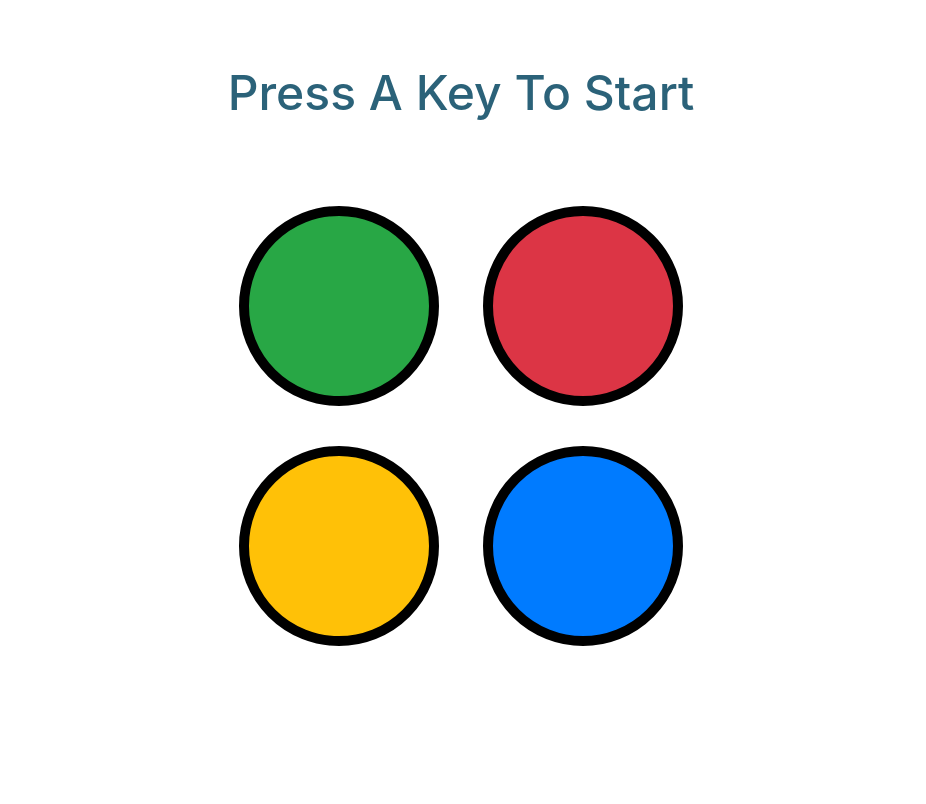
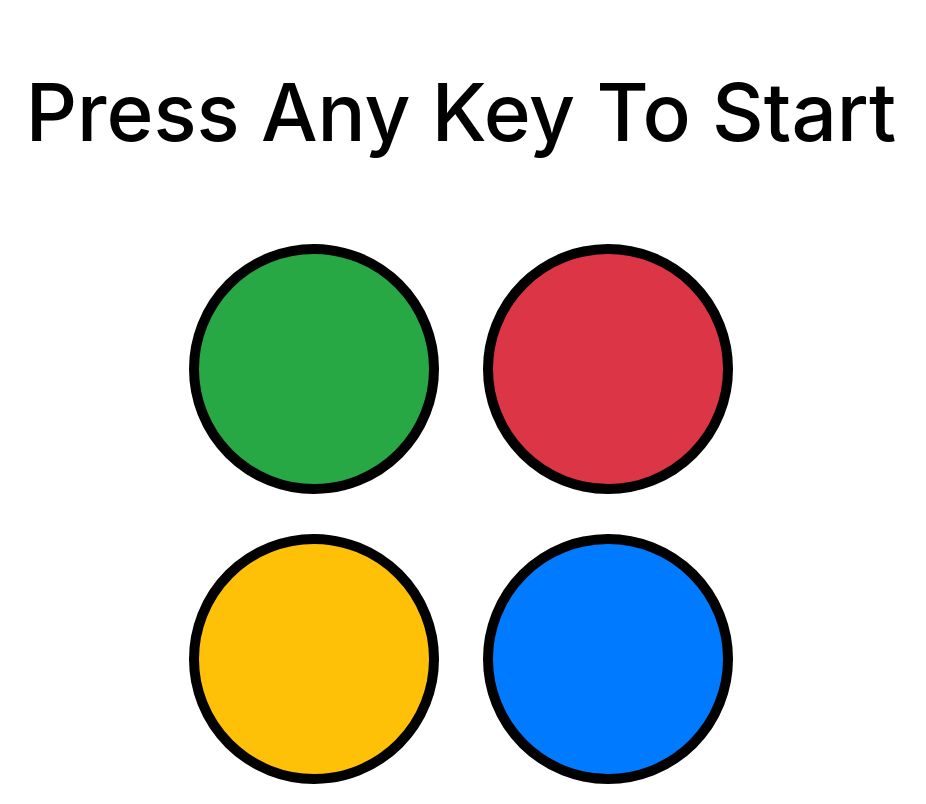
Before and after one commit to Pega-Hackathon/SimonGame, a plain HTML site: page Simon/index.html in a window 1280 px wide. Shown: the whole page, without its empty margins (179-1105 px from the left). Drawn offline with nearby package versions, Linux system fonts and the light colour scheme.

Commit message:
initial design

```diff
--- a/Simon/index.html
+++ b/Simon/index.html
@@ -2,10 +2,10 @@
 <html lang="en" dir="ltr">
   <head>
     <meta charset="utf-8">
-    <title>Simon Classic Game</title>
+    <title>Simon Game</title>
 
     <!-- CSS style sheet -->
-    <link rel="stylesheet" href="https://maxcdn.bootstrapcdn.com//4.0.0/css/bootstrap.min.css" integrity="sha384-Gn5384xqQ1aoWXA+058RXPxPg6fy4IWvTNh0E263XmFcJlSAwiGgFAW/dAiS6JXm" crossorigin="anonymous">
+    <link rel="stylesheet" href="https://stackpath.bootstrapcdn.com/bootstrap/4.4.0/css/bootstrap.min.css" integrity="sha384-SI27wrMjH3ZZ89r4o+fGIJtnzkAnFs3E4qz9DIYioCQ5l9Rd/7UAa8DHcaL8jkWt" crossorigin="anonymous">
     <link rel="stylesheet" href="styles.css">
 
     <!-- Bootstrap Scripts -->
@@ -16,7 +16,7 @@
 
   </head>
   <body>
-    <h1 id="level-title"> Press A Key To Start</h1>
+    <h1 id="level-title"> Press Any Key To Start</h1>
     <div class="container">
       <div class="row">
         <button type="button" id="green" class="btn green btn-success btn-lg"></button>
@@ -28,7 +28,7 @@
       </div>
     </div>
 
-    <script src="https://ajax.googleapis.com/ajax/libs/jquery/3.5.1/jquery.min.js"></script>
-    <script src="games.js" charset="utf-8"></script>
+    <!-- <script src="https://ajax.googleapis.com/ajax/libs/jquery/3.5.1/jquery.min.js"></script> -->
+    <script src="game.js" charset="utf-8"></script>
   </body>
 </html>
--- a/Simon/styles.css
+++ b/Simon/styles.css
@@ -4,9 +4,9 @@ body {
 }
 
 #level-title {
-  font-size: 3rem;
+  font-size: 5rem;
   margin:  5%;
-  color: #2b6279;
+  color:black;
 }
 
 .container {
@@ -21,19 +21,14 @@ body {
 .btn {
   margin: 20px;
   display: inline-block;
-  height: 200px;
-  width: 200px;
+  height: 250px;
+  width: 250px;
   border: 10px solid black;
   border-radius: 50%;
 }
 
 .btn:hover {
-border: 10px solid black;
-}
-
-.pressed {
-  box-shadow: 0 0 20px white;
-  background-color: grey;
+border: 20px solid black;
 }
 
 .game-over {
```
